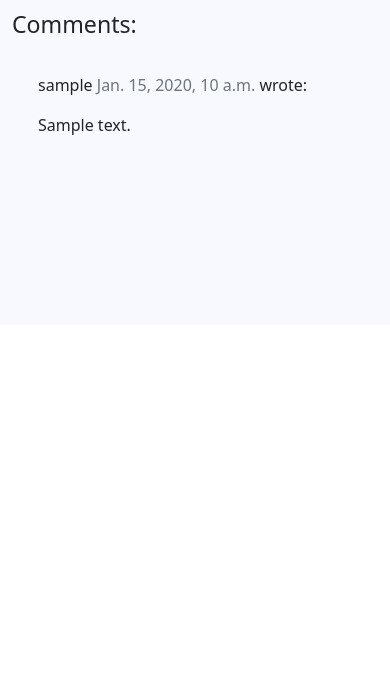
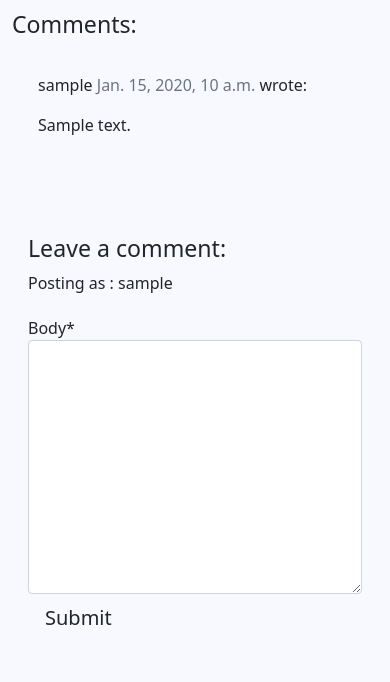
Before and after one commit to anthonyjn08/the-recipe-hotspot, a Django app: a page that uses templates/recipe_detail.html in a window 390 px wide. Shown: the part 519-1201 px from the top of the page. Before the commit the page ends 654 px from the top, so only its background shows below. Run offline with Django 3.2, Linux system fonts and the light colour scheme; a user stored in the database is signed in; tables that the repository leaves empty hold one stand-in row (values such as "Sample post"); parts of the project's set-up code (start-up, migrations or seed data) failed here and were passed over; some libraries are stand-ins or nearby versions.

Commit message:
Add comment form to recipe_detail.html

```diff
--- a/blog/forms.py
+++ b/blog/forms.py
@@ -1,5 +1,5 @@
 from django_summernote.widgets import SummernoteWidget
-from .models import Recipe
+from .models import Recipe, Comment
 from django import forms
 
 
@@ -23,7 +23,7 @@ class RecipeForm(forms.ModelForm):
             }
 
 
-class CommentForm:
+class CommentForm(forms.ModelForm):
     class Meta:
         model = Comment
-        fields = ('body',)
+        fields = ['body']
--- a/blog/models.py
+++ b/blog/models.py
@@ -41,6 +41,7 @@ class Recipe(models.Model):
         return self.likes.count()
 
 class Comment(models.Model):
+
     recipe = models.ForeignKey(Recipe, on_delete=models.CASCADE,
                                 related_name="comments")
     name = models.ForeignKey(User, on_delete=models.CASCADE,
--- a/blog/views.py
+++ b/blog/views.py
@@ -2,11 +2,14 @@ from django.shortcuts import render, get_object_or_404, reverse, redirect
 from django.views import generic, View
 from django.views.generic.edit import UpdateView, DeleteView
 from django.urls import reverse_lazy
+from django.contrib.auth.decorators import login_required
 from .models import Recipe
-from .forms import RecipeForm
+from .forms import RecipeForm, CommentForm
 
 
+@login_required
 def add_recipe(request):
+    print(request.user)
     recipe_form = RecipeForm(request.POST, request.FILES)
 
     if request.method == 'POST':
@@ -61,6 +64,36 @@ class RecipeDetail(View):
             {
                 "recipe": recipe,
                 "comments": comments,
-                "liked": liked
-            }
+                "liked": liked,
+                "comment_form": CommentForm()
+            },
         )
+
+    def post(self, request, slug, *args, **kwargs):
+        queryset = Recipe.objects.filter(status=1)
+        recipe = get_object_or_404(queryset, slug=slug)
+        comments = recipe.comments.order_by('created_on')
+        liked = False
+        if recipe.likes.filter(id=self.request.user.id).exists():
+            liked = True
+
+        comment_form = CommentForm(data=request.POST)
+
+        if comment_form.is_valid():
+            comment = comment_form.save(commit=False)
+            comment.recipe = recipe
+            comment.name = request.user
+            comment.save()
+
+        else:
+            comment_form = CommentForm()
+
+        return render(
+            request, "recipe_detail.html",
+            {
+                "recipe": recipe,
+                "comments": comments,
+                "liked": liked,
+                "comment_form": CommentForm()
+            },
+        )
--- a/templates/recipe_detail.html
+++ b/templates/recipe_detail.html
@@ -45,6 +45,7 @@
     {% endif %}
     <hr>
     <div class="row">
+
         <div class="col-md-8 card mb-4  mt-3 ">
             <h3>Comments:</h3>
             <div class="card-body">
@@ -61,6 +62,21 @@
                 {% endfor %}
             </div>
         </div>
+        <div class="col-md card mb-4 mt-3">
+            <div class="card-body">
+                {% if user.is_authenticated %}
+
+                <h3>Leave a comment:</h3>
+                <p>Posting as : {{ user.username }}</p>
+                <form method="post" style="margin-top: 1.3em;">
+                    {{ comment_form | crispy }}
+                    {% csrf_token %}
+                    <button type="submit" class="btn btn-signup btn-lg">Submit</button>
+                </form>
+                {% endif %}
+            </div>
+
+        </div>
     </div>
 </div>
 
```
Also changed, not shown: templates/404.html (added, +13 -0 lines), templates/500.html (added, +13 -0 lines).
